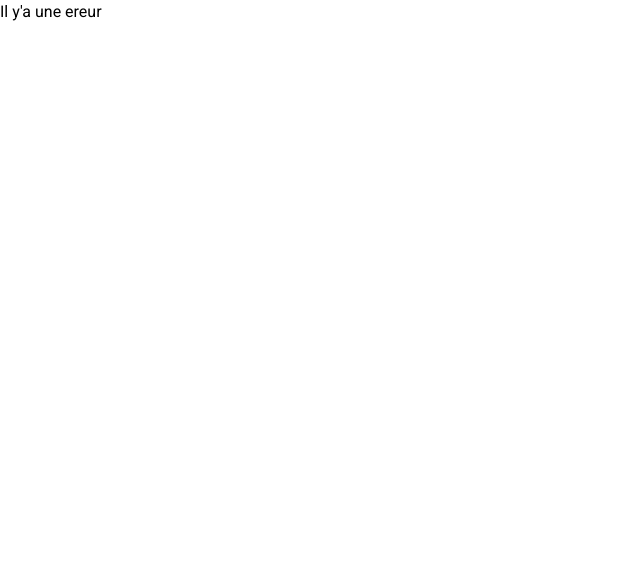
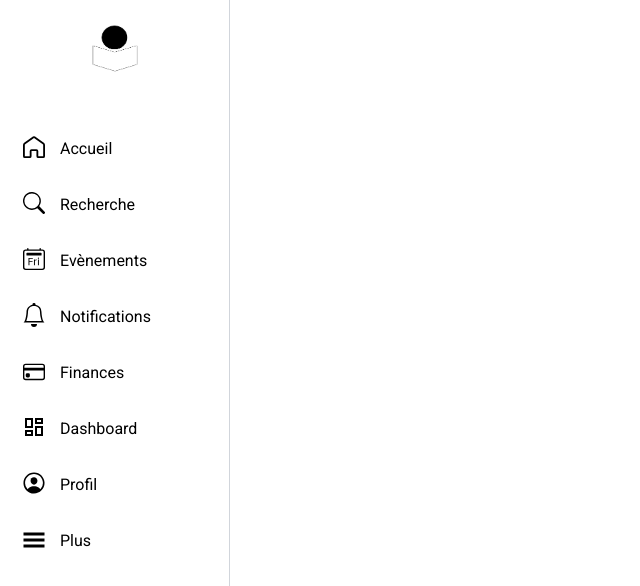
Before and after one commit to kuntz-s/SYNES-Frontend, a React (Vite) app: page /social in a window 1280 px wide. Before the commit this address had no page. Shown: the top 586 px of the page, without its empty margins (0-640 px from the left). Built offline with nearby package versions, Linux system fonts and the light colour scheme.

Commit message:
adding sidebar for >mb screen

```diff
--- a/src/layout/sidebar/Sidebar.jsx
+++ b/src/layout/sidebar/Sidebar.jsx
@@ -1,9 +1,153 @@
-import React from 'react'
+import React, { useState } from "react";
+import { motion } from "framer-motion";
+import { useLocation, useNavigate } from "react-router-dom";
+import {
+  BsSearch,
+  BsBellFill,
+  BsBell,
+  BsCreditCard,
+  BsCreditCardFill,
+  BsCalendar2Day,
+  BsCalendar2DayFill,
+} from "react-icons/bs";
+import { FaSearch } from "react-icons/fa";
+import { GrHomeRounded } from "react-icons/gr";
+import { GiHamburgerMenu } from "react-icons/gi";
+import { MdHomeFilled, MdDashboard, MdOutlineDashboard } from "react-icons/md";
+import { IoPersonCircleOutline, IoPersonCircleSharp } from "react-icons/io5";
+import logo from "../../assets/logo.png";
 
-const Sidebar = () => {
+const sidebarItems = [
+  {
+    title: "Accueil",
+    link: "accueil",
+    icon: <GrHomeRounded className="translate-y-[-2px] scale-[1.1]" />,
+    iconHover: <MdHomeFilled className="translate-y-[-2px] scale-[1.6]" />,
+  },
+  {
+    title: "Recherche",
+    link: "recherche",
+    icon: <BsSearch className="scale-[1.1] translate-y-[-2px]" />,
+    iconHover: <FaSearch className="scale-[1.1] translate-y-[-2px]" />,
+  },
+  {
+    title: "Evènements",
+    link: "evenement",
+    icon: <BsCalendar2Day className="scale-[1.1] translate-y-[-2px]" />,
+    iconHover: <BsCalendar2DayFill className="scale-[1.1] translate-y-[-2px]" />,
+  },
+  {
+    title: "Notifications",
+    link: "notification",
+    icon: <BsBell className="scale-[1.2] translate-y-[-2px]" />,
+    iconHover: <BsBellFill className="scale-[1.2] translate-y-[-2px]" />,
+  },
+  {
+    title: "Finances",
+    link: "finance",
+    icon: <BsCreditCard className="scale-[1.1] translate-y-[-1px]" />,
+    iconHover: <BsCreditCardFill className="scale-[1.1] translate-y-[-1px]" />,
+  },
+  {
+    title: "Dashboard",
+    link: "dashboard",
+    icon: <MdOutlineDashboard className="scale-[1.2] translate-y-[-2px]" />,
+    iconHover: <MdDashboard className="scale-[1.2] translate-y-[-1px]" />,
+  },
+  {
+    title: "Profil",
+    link: "profil",
+    icon: <IoPersonCircleOutline className="scale-[1.3] translate-y-[-2px]" />,
+    iconHover: (
+      <IoPersonCircleSharp className="scale-[1.3] translate-y-[-2px]" />
+    ),
+  },
+  {
+    title: "Plus",
+    link: "plus",
+    icon: <GiHamburgerMenu className="scale-[1.2] translate-y-[-1px]" />,
+    iconHover: <GiHamburgerMenu className="scale-[1.2] translate-y-[-1px]" />,
+  },
+];
+
+const hoverButtonVariants = {
+  hover: {
+    scale: 1.05,
+    backgroundColor: "#F2F2F2",
+    margin:"8px 5px",
+  },
+  hoverShrink:{
+    scale: 1.05,
+    backgroundColor: "#F2F2F2",
+  }
+};
+
+
+
+const Sidebar = ({mdScreen, lgScreen}) => {
+  const [shrink, setShrink] = useState(false);
+  const navigate = useNavigate();
+  const location = useLocation();
+
+  const verifyResponsive = () => {
+    if(shrink || (mdScreen && !lgScreen)){
+      return true
+    } else {
+      return false;
+    }
+  }
   return (
-    <div>Sidebar</div>
-  )
-}
+    <section>
+      <div
+        className={`${
+          !verifyResponsive() ? "w-[230px]" : "w-[65px]"
+        } h-screen overflow-y-auto shrink-0 sticky top-0 p-3 border-r border-[#d1d5db]  hidden md:block`}
+      >
+        <div className="flex justify-center items-center my-2 ">
+          <img
+            src={logo}
+            alt="dossier medical"
+            width={60}
+            height={60}
+            className="hover:cursor-pointer"
+            onClick={() => navigate("/")}
+          />
+        </div>
+        <div className="mt-[6vh] ">
+          {sidebarItems.map((item, id) => {
+            return (
+              <motion.div
+                variants={hoverButtonVariants}
+                whileHover={verifyResponsive() ? "hoverShrink":"hover"}
+                key={id}
+                className="relative hover:cursor-pointer text-primary bg-white  flex items-center my-2 p-3 rounded-md "
+                onClick={() => navigate("/social/"+item.link)}
+              >
+                <span className="text-xl">
+                  {!location.pathname.includes(item.link)
+                    ? item.icon
+                    : item.iconHover}
+                </span>
+                <span
+                  className={`${
+                    verifyResponsive()
+                      ? "hidden"
+                      : `${
+                          location.pathname.includes(item.link)
+                            ? "font-extrabold"
+                            : "font-regular"
+                        } text-base ml-4`
+                  }`}
+                >
+                  {item.title}
+                </span>
+              </motion.div>
+            );
+          })}
+        </div>
+      </div>
+    </section>
+  );
+};
 
-export default Sidebar
+export default Sidebar;
--- /dev/null
+++ b/src/layout/sidebar/SidebarMenu.jsx
@@ -0,0 +1,20 @@
+import React from "react";
+import useMediaQuery from "@mui/material/useMediaQuery";
+import { Outlet } from "react-router";
+import Sidebar from "./Sidebar";
+
+const SidebarMenu = () => {
+
+  const mdScreen = useMediaQuery("(min-width:768px)");
+  const lgScreen = useMediaQuery("(min-width:1024px)");
+  return (
+    <section className="flex min-h-screen">
+      <Sidebar mdScreen={mdScreen} lgScreen={lgScreen}/>
+      <div className="w-full">
+        <Outlet />
+      </div>
+    </section>
+  );
+};
+
+export default SidebarMenu;
--- a/src/modules/authentication/components/LoginComponent.jsx
+++ b/src/modules/authentication/components/LoginComponent.jsx
@@ -64,7 +64,7 @@
               draggable: true,
               theme: "light",
             });
-            navigate("/");
+            navigate("/social");
           }
         },2000)
       }
@@ -105,14 +105,14 @@
               type="email"
               value={loginInfo.email}
               handleChange={handleChange}
-              style={{ borderRadius: 0 }}
+              style={{ borderRadius: 0 , backgroundColor:"transparent"}}
             />
             <Input
               title="Mot de passe"
               name="password"
               value={loginInfo.password}
               handleChange={handleChange}
-              style={{ borderRadius: 0 }}
+              style={{ borderRadius: 0 , backgroundColor:"transparent"}}
             />
           </div>
           <div>
--- a/src/router/router.jsx
+++ b/src/router/router.jsx
@@ -1,7 +1,8 @@
+import { Outlet } from "react-router-dom";
 import { createBrowserRouter } from "react-router-dom";
 import HomePage from "../modules/home/pages/HomePage";
 import LoginPage from "../modules/authentication/pages/LoginPage";
-
+import SidebarMenu from "../layout/sidebar/SidebarMenu";
 
 export const router = createBrowserRouter(
     [
@@ -13,6 +14,27 @@
       {
         path:"/login",
         element:<LoginPage/>
+      },
+      {
+          path:"/social",
+          element:<SidebarMenu/>,
+          errorElement:<SidebarMenu/>,
+          children:[
+              {
+                path:"/social/dashboard",
+                element:<div><p>Stephane</p><Outlet/></div>,
+                children:[
+                  {
+                    path:"/social/dashboard",
+                    element:<div>stephane dashboard</div>
+                  }
+                ]
+              },
+              {
+                path:"/social/*",
+                element:<div>Accueil</div>
+              }
+          ]
       }
     ]
 )
```
